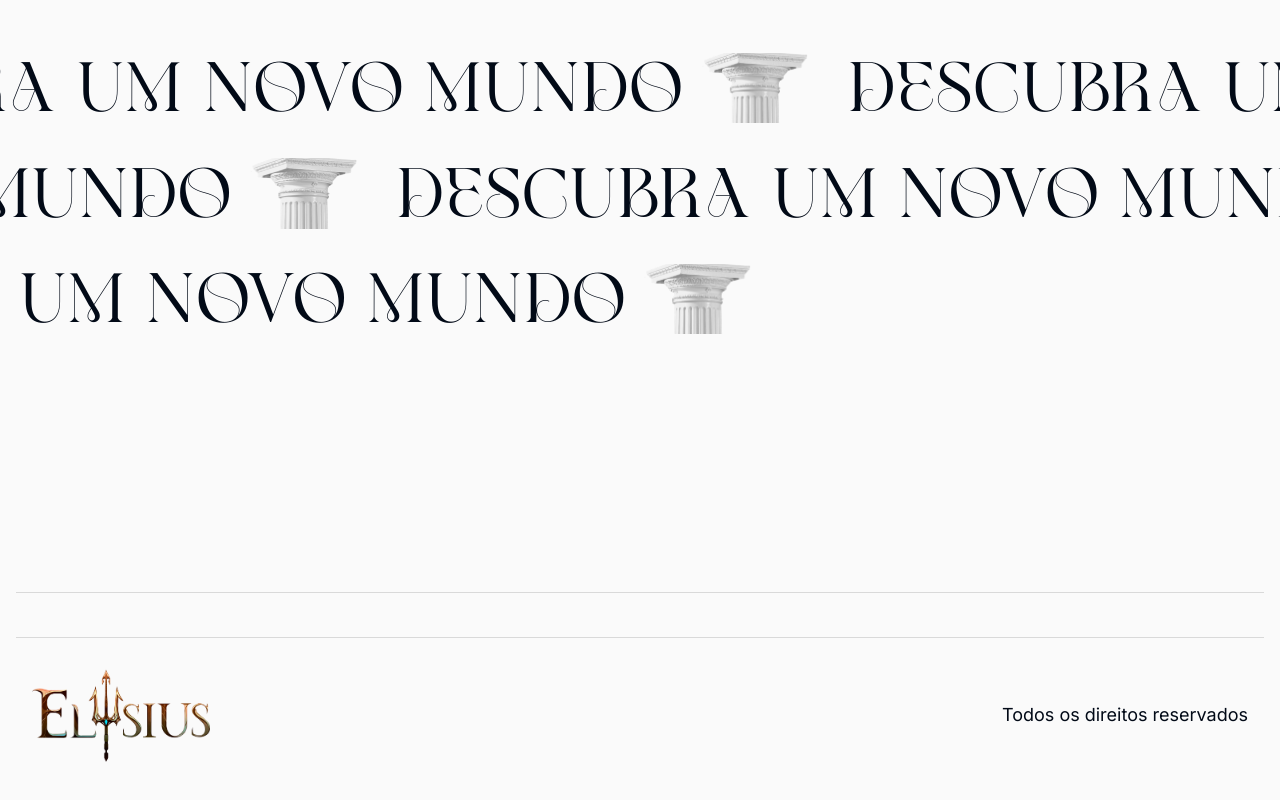
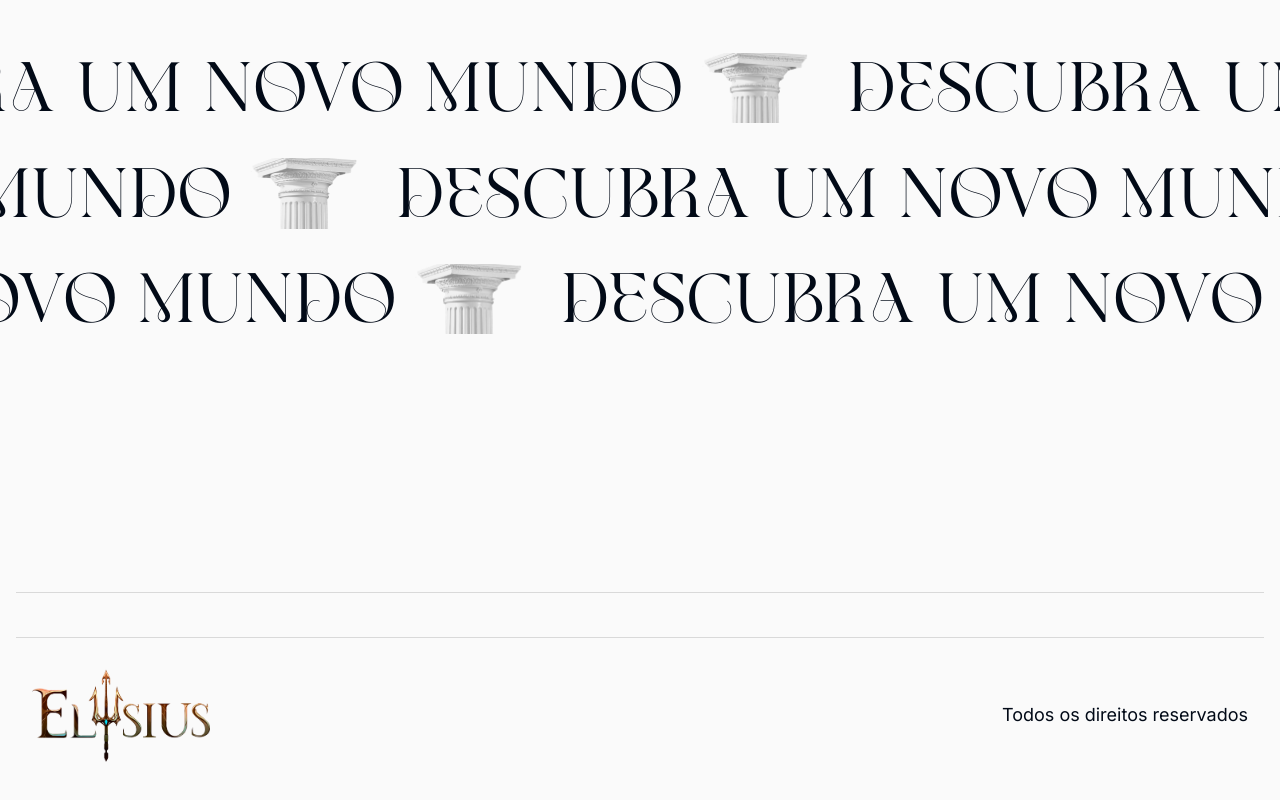
Before and after one commit to juliadelis/elysius, a React (Vite) app: page / in a window 1280 px wide. Shown: the part 2453-3253 px from the top of the page. Built offline with nearby package versions, Linux system fonts and the light colour scheme.

Commit message:
fix: text-position

```diff
--- a/src/components/TextParallax/TextParallax.tsx
+++ b/src/components/TextParallax/TextParallax.tsx
@@ -32,7 +32,7 @@ export default function TextParallax() {
           <Slide
             src={Picture}
             direction={"left"}
-            left={"-75%"}
+            left={"-15%"}
             progress={scrollYProgress}
           />
         </div>
```
